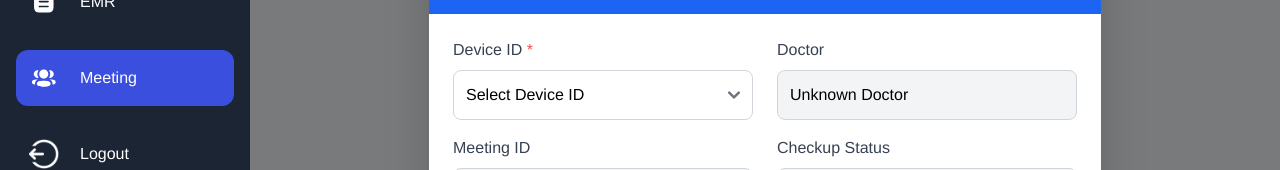
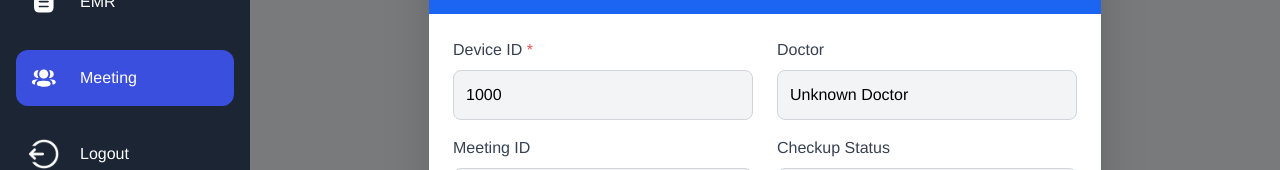
Before and after one commit to RMT-Technical-Projects-Data/TelestrokeFront, a React (Create React App) app: page /meeting in a window 1280 px wide. Shown: the part 274-444 px from the top of the page. Built offline with nearby package versions, Linux system fonts and the light colour scheme; no server answers; sample sign-in values are in the browser's storage.

Commit message:
device id static

```diff
--- a/src/components/AppointmentForm.js
+++ b/src/components/AppointmentForm.js
@@ -9,7 +9,7 @@ const AppointmentForm = ({ close }) => {
   const [isSubmitting, setIsSubmitting] = useState(false);
   const [isCancelEnabled, setIsCancelEnabled] = useState(true);
   const [newAppointment, setNewAppointment] = useState({
-    DeviceID: "",
+    DeviceID: "1000",
     ID: "",
     AppointmentTime: "",
     AppointmentDate: "",
@@ -258,17 +258,13 @@ const AppointmentForm = ({ close }) => {
                 <label className="block text-gray-700 font-medium mb-2">
                   Device ID <span className="text-red-500">*</span>
                 </label>
-                <select
+                <input
+                  type="text"
                   name="DeviceID"
                   value={newAppointment.DeviceID}
-                  onChange={handleChange}
-                  className={`w-full p-3 border ${errors.DeviceID ? 'border-red-500' : 'border-gray-300'} rounded-lg focus:ring-2 focus:ring-blue-500 focus:border-blue-500 transition-all`}
-                >
-                  <option value="">Select Device ID</option>
-                  <option value="1000">1000</option>
-                  <option value="1001">1001</option>
-                </select>
-                {errors.DeviceID && <p className="text-red-500 text-sm mt-1">{errors.DeviceID}</p>}
+                  readOnly
+                  className="w-full p-3 border border-gray-300 rounded-lg bg-gray-100 cursor-not-allowed"
+                />
               </div>
 
               <div>
--- a/src/pages/MeetingPage.js
+++ b/src/pages/MeetingPage.js
@@ -12,7 +12,7 @@ import Sidebar from "../components/Sidebar";
 
 const MeetingPage = () => {
   const navigate = useNavigate();
-  const [DeviceID, setDeviceID] = useState("");
+  const [DeviceID, setDeviceID] = useState("1000");
   const [patientID, setPatientID] = useState("");
   const [meetingId, setMeetingId] = useState("");
   const [, setToken] = useState("");
@@ -167,17 +167,12 @@ const handleSubmit = async (e) => {
                     <label className="block text-gray-700 font-medium mb-2">
                       Device ID <span className="text-red-500">*</span>
                     </label>
-                    <select
+                    <input
+                      type="text"
                       value={DeviceID}
-                      onChange={(e) => setDeviceID(e.target.value)}
-                      className={`w-full p-3 border border-gray-300 rounded-lg focus:ring-2 focus:ring-blue-500 focus:border-blue-500 transition-all ${isMeetingCreated ? "bg-gray-100 cursor-not-allowed text-gray-500" : ""}`}
-                      required
-                      disabled={isMeetingCreated}
-                    >
-                      <option value="">Select Device ID</option>
-                      <option value="1000">1000</option>
-                      <option value="1001">1001</option>
-                    </select>
+                      readOnly
+                      className="w-full p-3 border border-gray-300 rounded-lg bg-gray-100 cursor-not-allowed"
+                    />
                   </div>
 
                   <div>
```
